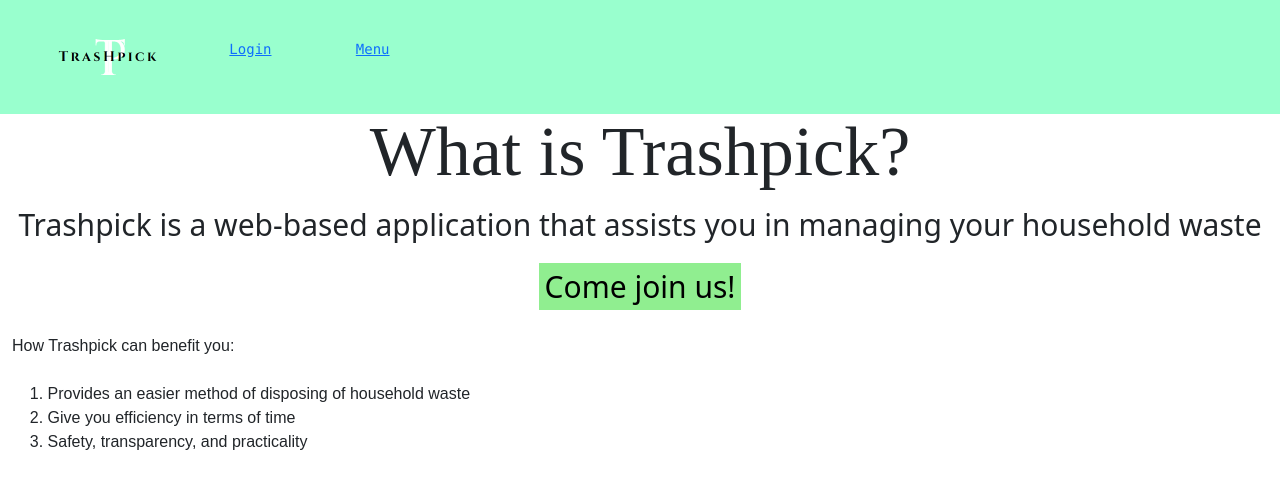
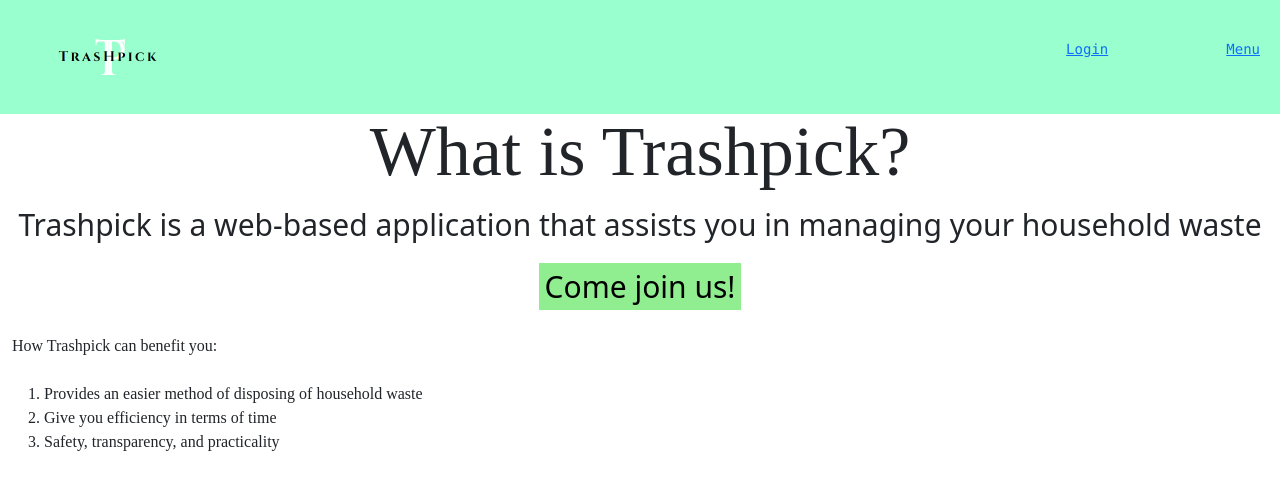
Before and after one commit to helggaa/Expo, a PHP site: page /code.html in a window 1280 px wide. Shown: the top 490 px of the page. Run offline with PHP 8.4, Linux system fonts and the light colour scheme.

Commit message:
ganti kekanan sama font

```diff
--- a/code.html
+++ b/code.html
@@ -17,8 +17,11 @@
                     <img src="TRASHPick lgo.png" style="width:184px;height:82px;">
                 </a>
             </div>
+
                 <div class="col-sm-10 p-2">
-                <pre><a href="#">Login</a>          <a href="#">Menu</a></pre>
+                    <div class="dikanan">
+                    <pre><a href="#">Login</a>              <a href="#">Menu</a></pre>
+                </div>
             </div>
         </div>
     </nav>
@@ -43,11 +46,11 @@
                 waste</p>
         </div>
         <div class="join">
-    <input  type="button" value="Come join us!" style="background-color: lightgreen; border: lightgreen;">
+            <input type="button" value="Come join us!" style="background-color: lightgreen; border: lightgreen;">
         </div>
         <br>
         <pre>
-<p style="font-family:sans-serif; font-size: medium;">How Trashpick can benefit you:
+<p style="font-family: Berlin Sans FB; font-size: medium;">How Trashpick can benefit you:
 
     1.	Provides an easier method of disposing of household waste
     2.	Give you efficiency in terms of time
--- a/expo.css
+++ b/expo.css
@@ -10,3 +10,6 @@
     text-align: center;
     font-size: 30px;
 }
+.dikanan{
+    text-align: right;
+}
```
Lines whose indentation alone changed are shown as unchanged.
